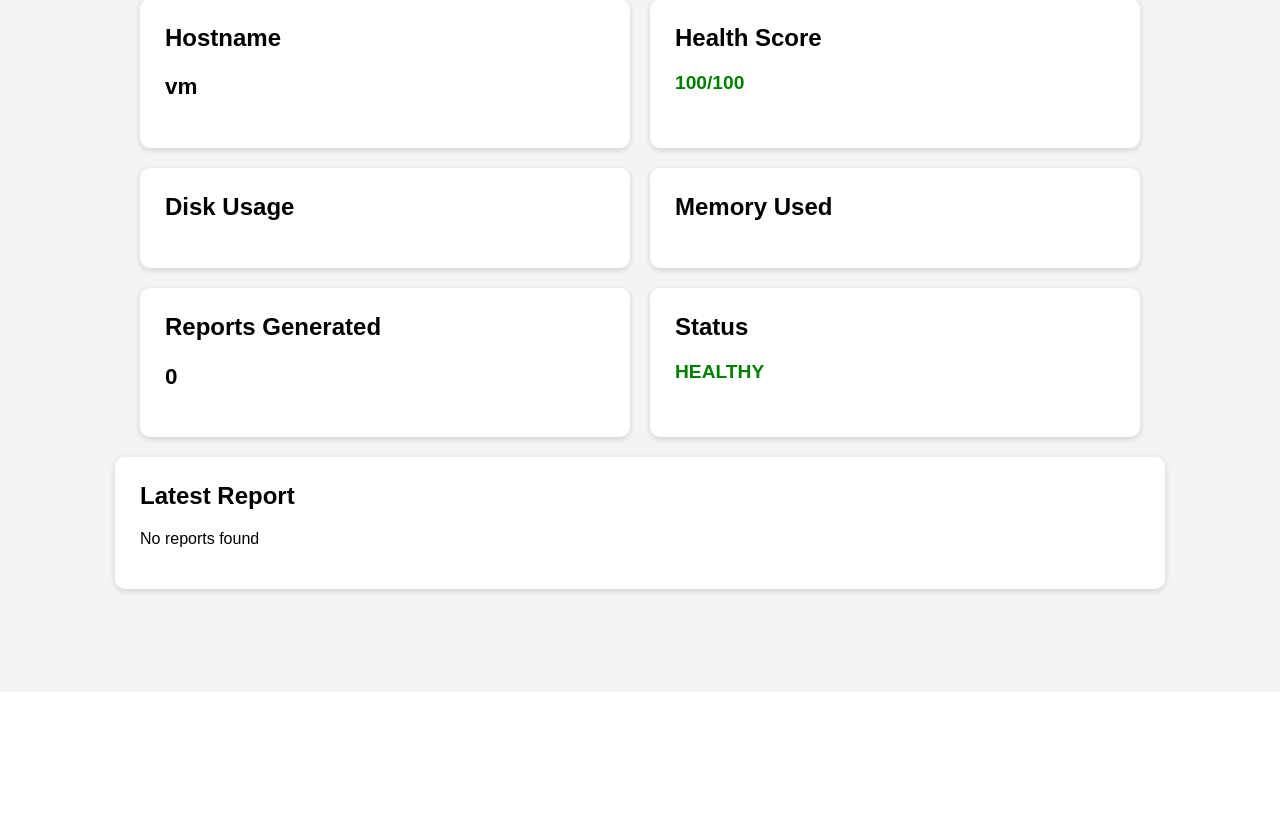
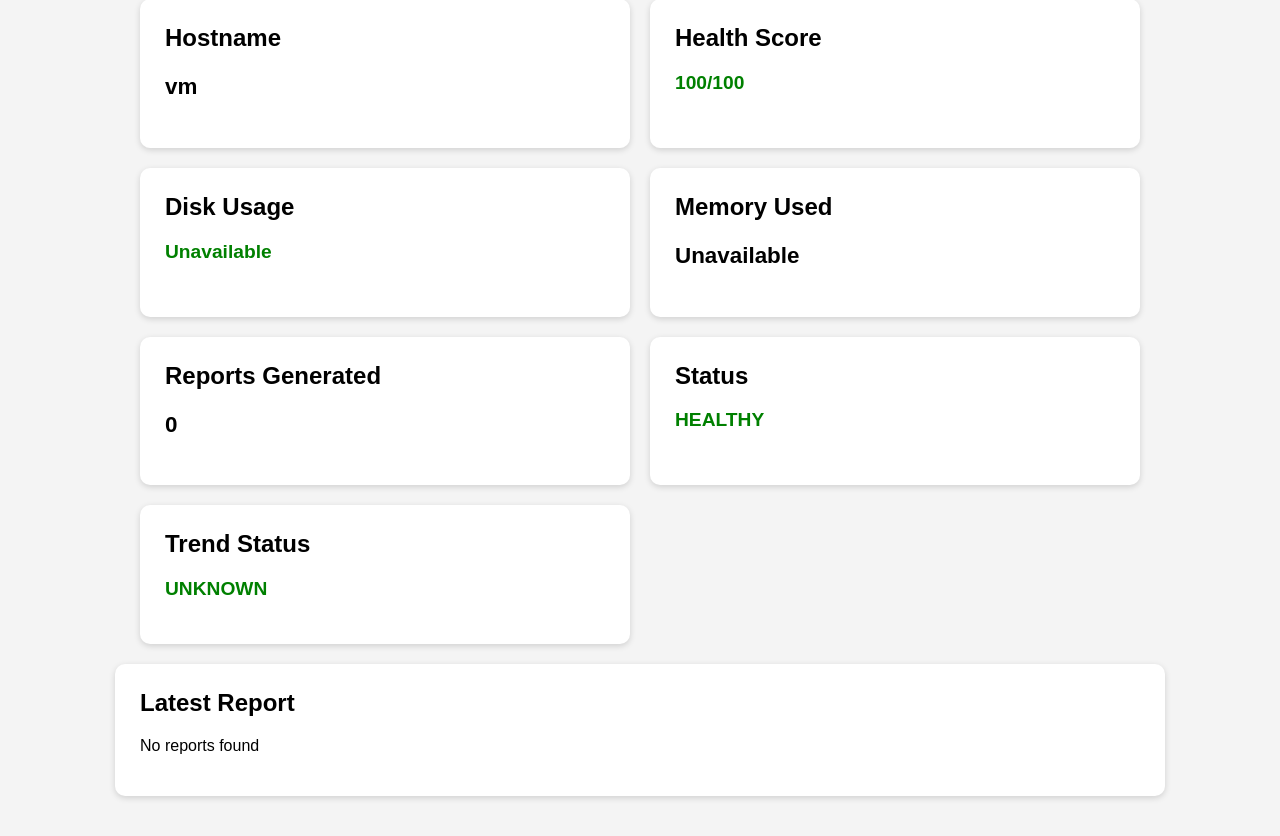
Before and after one commit to grgdougall-crypto/linux-ops-automation-lab, a Flask app: page / in a window 1280 px wide. Shown: the part 108-944 px from the top of the page. Before the commit the page ends 704 px from the top, so only its background shows below. Run offline with Flask 3, Linux system fonts and the light colour scheme.

Commit message:
Add trend status monitoring card

```diff
--- a/dashboard/app.py
+++ b/dashboard/app.py
@@ -8,23 +8,58 @@
 REPORT_DIR = PROJECT_DIR / "reports"
 
 
+def get_latest_report_data():
+    reports = sorted(REPORT_DIR.glob("system_report_*.txt"))
+
+    if not reports:
+        return {
+            "latest_report": "No reports found",
+            "report_count": 0,
+            "disk_usage": "Unavailable",
+            "memory_used": "Unavailable",
+            "trend_status": "UNKNOWN"
+        }
+
+    latest_report = reports[-1]
+    content = latest_report.read_text().splitlines()
+
+    disk_usage = "Unavailable"
+    memory_used = "Unavailable"
+
+    for line in content:
+        if line.startswith("/dev/") and line.strip().endswith("/"):
+            parts = line.split()
+            if len(parts) >= 5:
+                disk_usage = parts[4]
+
+        if line.startswith("Mem:"):
+            parts = line.split()
+            if len(parts) >= 3:
+                memory_used = parts[2]
+
+    trend_status = "STABLE"
+
+    return {
+        "latest_report": latest_report.name,
+        "report_count": len(reports),
+        "disk_usage": disk_usage,
+        "memory_used": memory_used,
+        "trend_status": trend_status
+    }
+
+
 @app.route("/")
 def home():
-
-    reports = sorted(REPORT_DIR.glob("system_report_*.txt"))
-
-    if reports:
-        latest_report = reports[-1].name
-    else:
-        latest_report = "No reports found"
-
-    report_count = len(reports)
+    report_data = get_latest_report_data()
 
     return render_template(
         "index.html",
         hostname=socket.gethostname(),
-        latest_report=latest_report,
-        report_count=report_count,
+        latest_report=report_data["latest_report"],
+        report_count=report_data["report_count"],
+        disk_usage=report_data["disk_usage"],
+        memory_used=report_data["memory_used"],
+        trend_status=report_data["trend_status"],
         health_score="100/100",
         status="HEALTHY"
     )
--- a/dashboard/templates/index.html
+++ b/dashboard/templates/index.html
@@ -40,6 +40,11 @@
             <p class="status-good">{{ status }}</p>
         </div>
 
+        <div class="card">
+            <h2>Trend Status</h2>
+            <p class="status-good">{{ trend_status }}</p>
+        </div>
+
     </div>
 
     <div class="card report-card">
```
